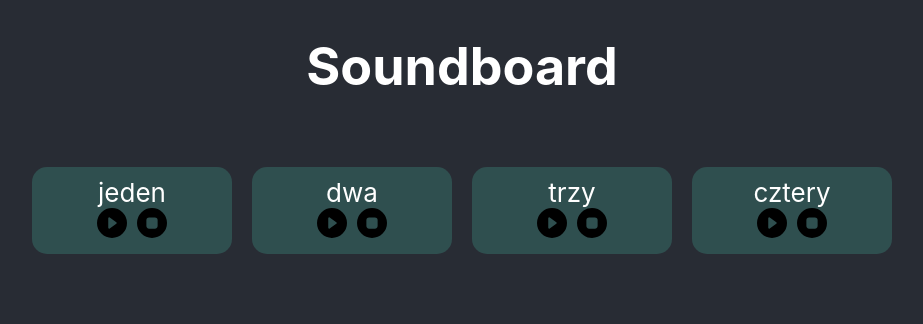
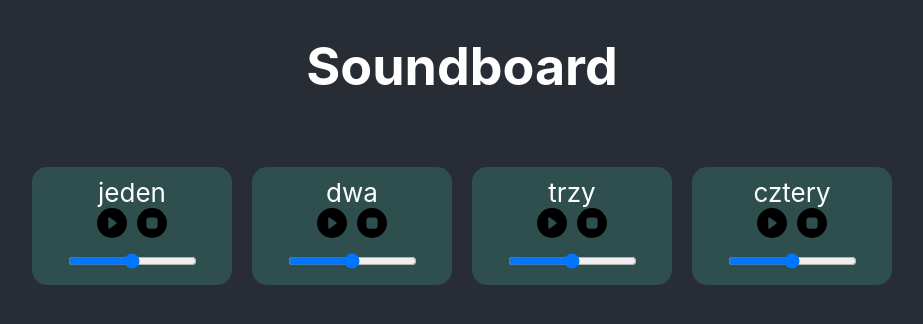
Before and after one commit to JKGplay/soundboard, a React (Create React App) app: page / in a window 1280 px wide. Shown: the top 324 px of the page, without its empty margins (178-1101 px from the left). Built offline with nearby package versions, Linux system fonts and the light colour scheme.

Commit message:
Added volume slider

```diff
--- a/src/components/AudioPlayer.js
+++ b/src/components/AudioPlayer.js
@@ -21,6 +21,7 @@ export default forwardRef(function AudioPlayer(props, ref) {
   const path = '/audio/notes/';
 
   const [audio, setAudio] = useState(new Audio(path + parts[currentPart][current]));
+  const [volume, setVolume] = useState(0.5);
 
   // audio.volume = 0.1;
 
@@ -60,7 +61,7 @@ export default forwardRef(function AudioPlayer(props, ref) {
     }
   };
 
-  //TODO: dodac osobny suwak glosnosci dla kazdego audio playera
+  //TODO: dodac przycisk skipujacy aktualne muzyczke
 
   const togglePlayPause = () => {
     if(isPlaying) {
@@ -104,6 +105,20 @@ export default forwardRef(function AudioPlayer(props, ref) {
         >
           <BsFillStopCircleFill size={30}/>
         </button>
+        <input
+          type="range"
+          name="volume"
+          min={0}
+          max={1}
+          step={0.01}
+          value={volume}
+          onChange={(e) => {
+            if (!audio.ended) {
+              audio.volume = e.target.valueAsNumber;
+            }
+            setVolume(e.target.valueAsNumber);
+          }}
+        />
       </div>
     </div>
   )
```
